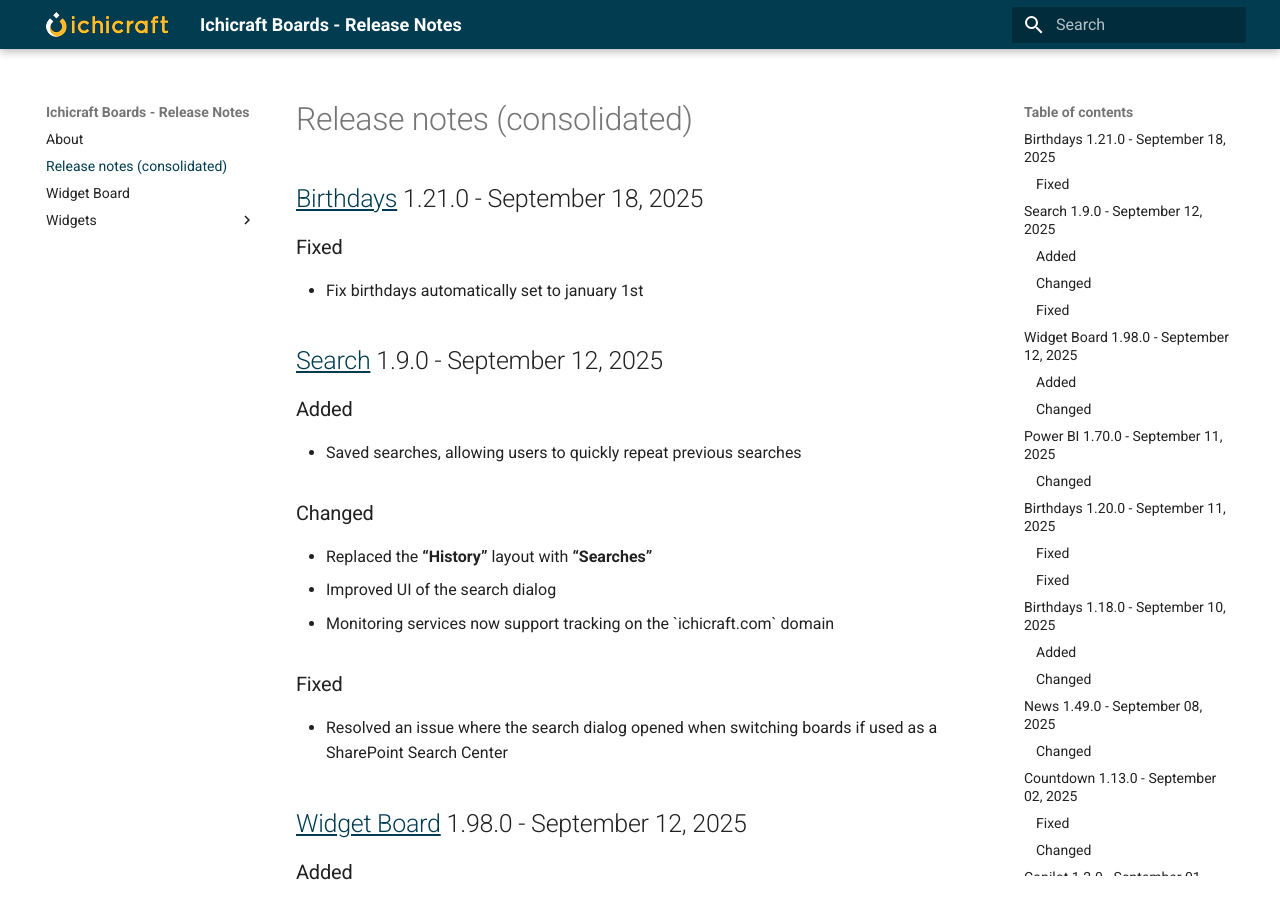
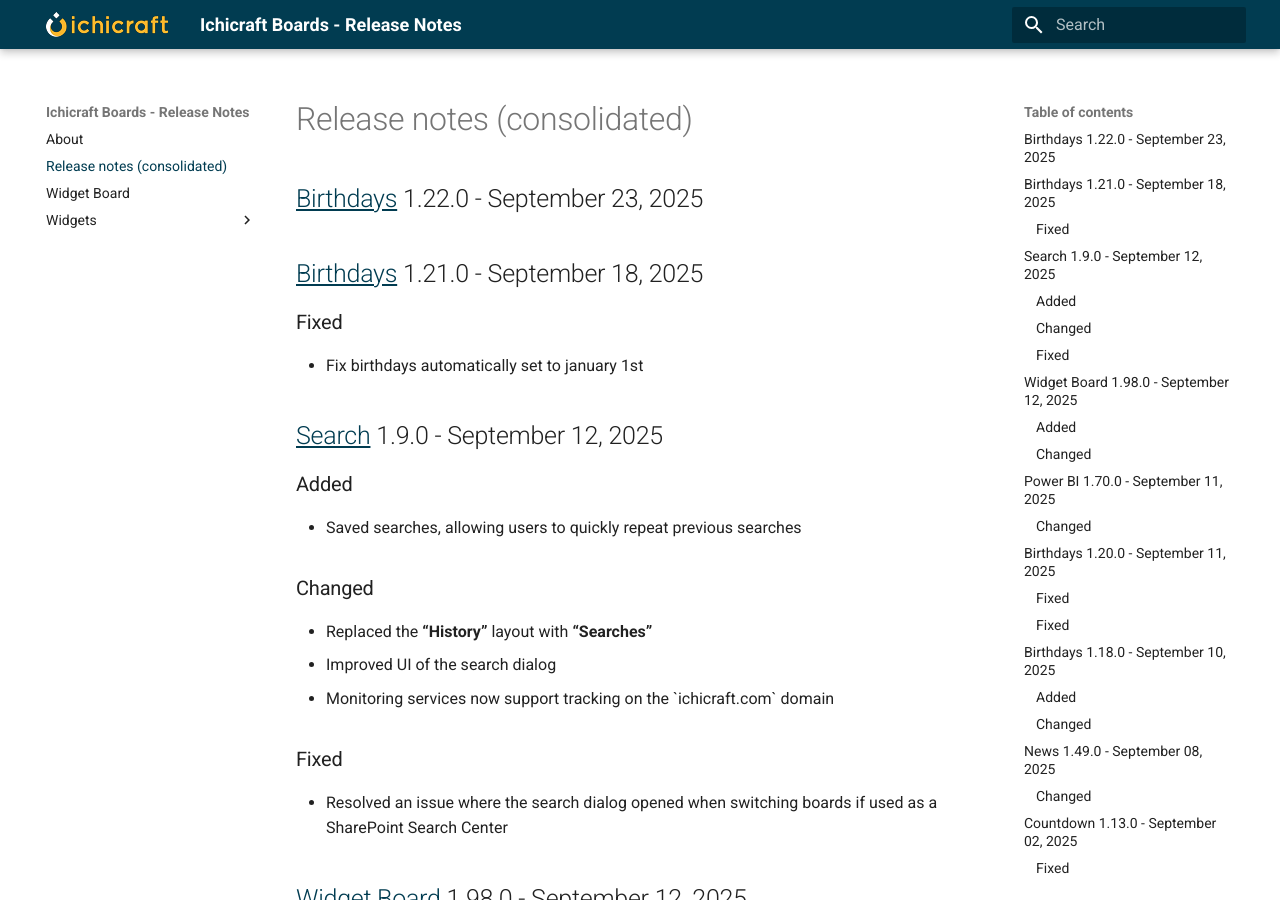
Before and after one commit to ichicraft/widgets-docs, an MkDocs documentation site: the page built from docs/Release-notes-(consolidated).md, in a window 1280 px wide and 900 px high. Built offline with MkDocs 1.6.1 and Material for MkDocs 9.7.7, drawn with Linux system fonts in a browser that asks for light colours.

Commit message:
Release notes updated by BuildService

```diff
--- a/docs/Release-notes-(consolidated).md
+++ b/docs/Release-notes-(consolidated).md
@@ -1,3 +1,5 @@
+## [Birthdays](./Widgets/Birthdays.md) 1.22.0 - September 23, 2025
+
 ## [Birthdays](./Widgets/Birthdays.md) 1.21.0 - September 18, 2025
 
 ### Fixed
--- a/docs/Widgets/Birthdays.md
+++ b/docs/Widgets/Birthdays.md
@@ -1,3 +1,5 @@
+## 1.22.0 - September 23, 2025
+
 ## 1.21.0 - September 18, 2025
 
 ### Fixed
```
